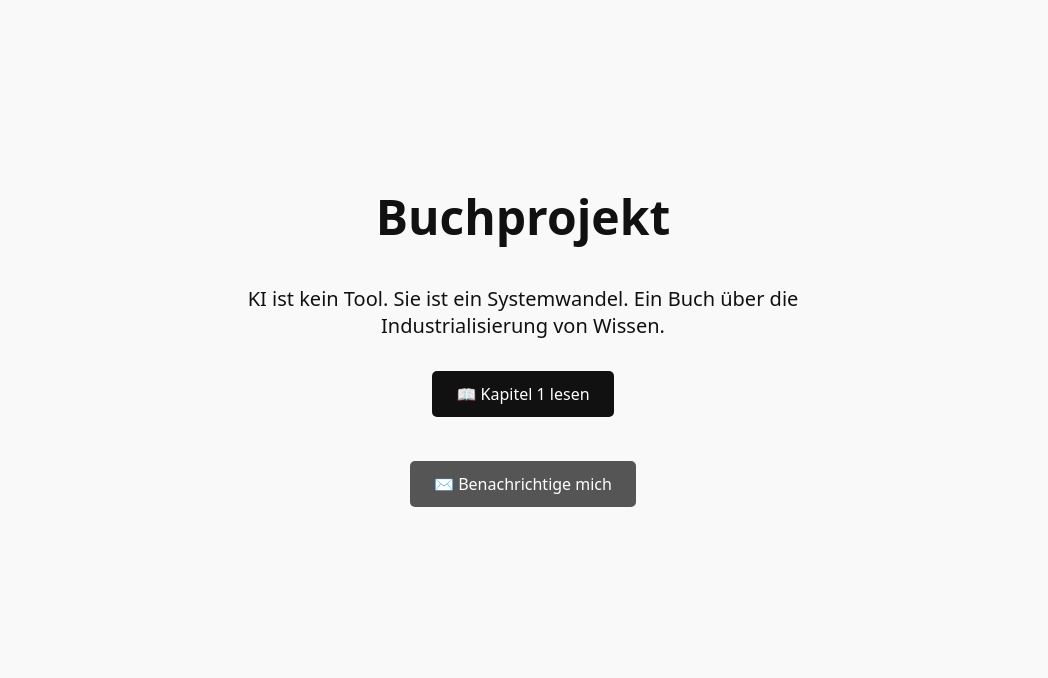
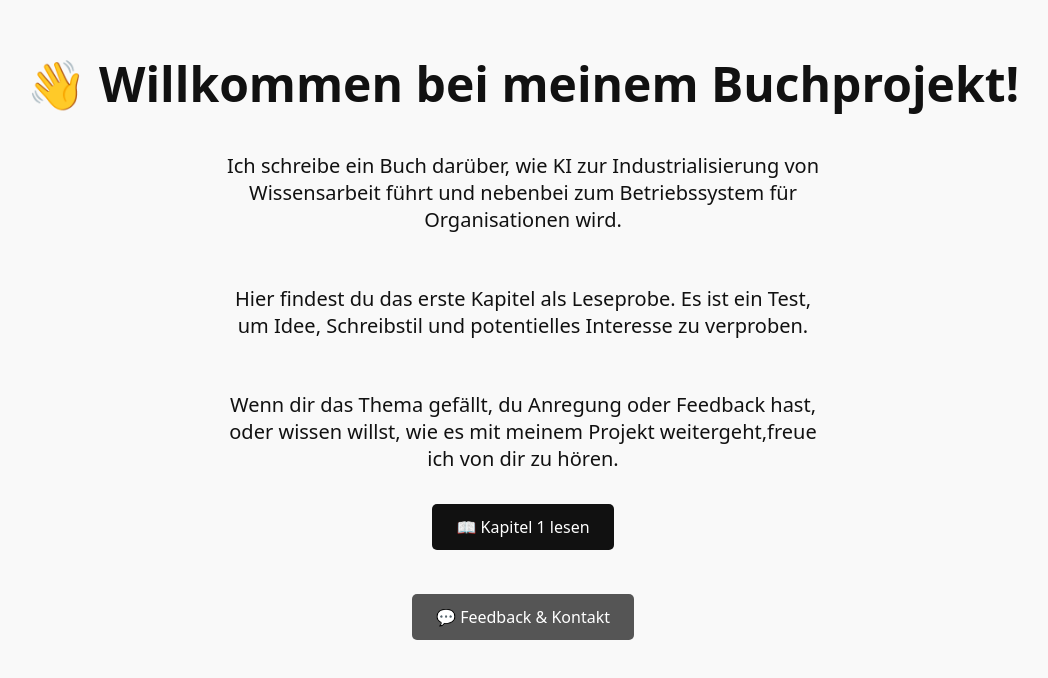
Before and after one commit to cprerovsky/bookproject, a plain HTML site: page index.html in a window 1280 px wide. Shown: the part 106-784 px from the top of the page, without its empty margins (117-1165 px from the left). Drawn offline with Linux system fonts and the light colour scheme.

Commit message:
index überarbeitet, Feedback form ergänzt

```diff
--- a/index.html
+++ b/index.html
@@ -45,11 +45,20 @@
 </head>
 <body>
   <section class="hero">
-    <h1>Buchprojekt</h1>
-    <p>KI ist kein Tool. Sie ist ein Systemwandel. Ein Buch über die Industrialisierung von Wissen.</p>
+    <h1>👋 Willkommen bei meinem Buchprojekt!</h1>
+
+    <p>Ich schreibe ein Buch darüber, wie KI zur Industrialisierung von Wissensarbeit
+      führt und nebenbei zum Betriebssystem für Organisationen wird.</p>
+
+    <p>Hier findest du das erste Kapitel als Leseprobe. Es ist ein Test, um Idee,
+      Schreibstil und potentielles Interesse zu verproben.</p>
+
+    <p>Wenn dir das Thema gefällt, du Anregung oder Feedback hast, oder wissen
+      willst, wie es mit meinem Projekt weitergeht,freue ich von dir zu hören.</p>
+
     <a href="kapitel1.html" class="button">📖 Kapitel 1 lesen</a>
     <br><br>
-    <a href="https://forms.gle/YOUR-FORM-LINK" class="button" style="background:#555">✉️ Benachrichtige mich</a>
+    <a href="https://forms.gle/btkAJz63oLRgduWP7" class="button" style="background:#555">💬 Feedback & Kontakt</a>
   </section>
 </body>
 </html>
```
Also changed, not shown: kapitel1.html (+1 -1 lines).
